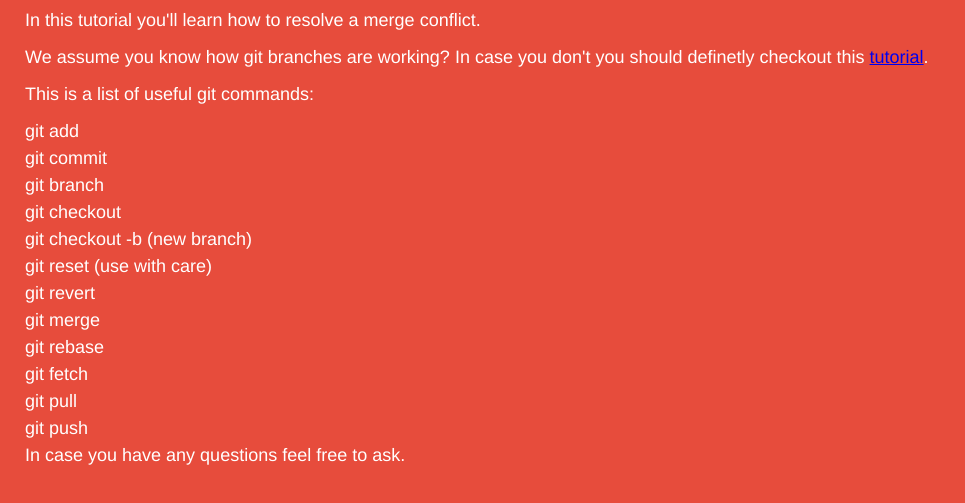
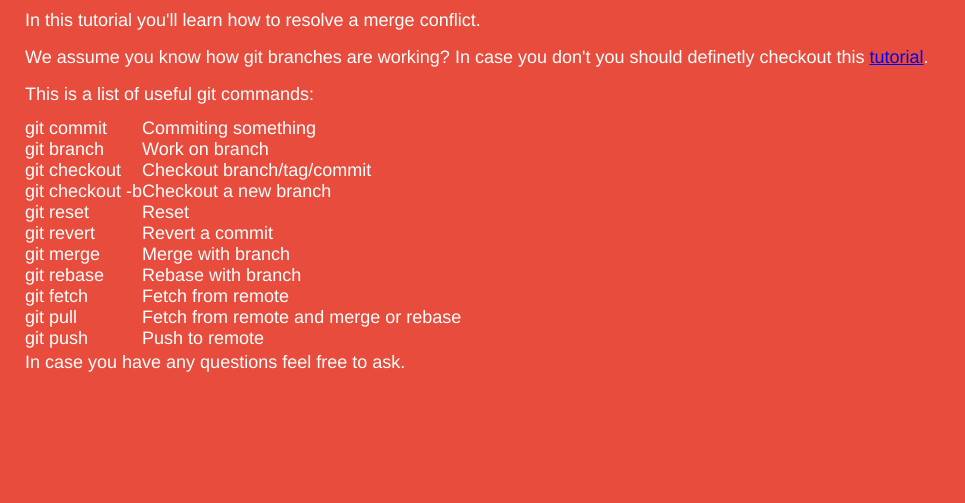
Before and after one commit to 9elements/academy-merge-conflict, a plain HTML site: page index.html in a window 1280 px wide. Shown: the part 73-576 px from the top of the page, without its empty margins (0-965 px from the left). Drawn offline with nearby package versions, Linux system fonts and the light colour scheme.

Commit message:
A really fat commit

```diff
--- a/index.html
+++ b/index.html
@@ -1,6 +1,7 @@
 <html>
   <head>
     <title>9elements Academy - how to resolve a merge conflict</title>
+    <link rel="stylesheet" type="text/css" href="/stylesheets/reset.css" />
     <link rel="stylesheet" type="text/css" href="/stylesheets/application.css" />
     <script type="text/javascript" src="/javascripts/jquery.js"></script>
     <script type="text/javascript" src="/javascripts/application.js"></script>
@@ -17,20 +18,52 @@
     <p>
       This is a list of useful git commands:
     </p>
-    <ul>
-      <li>git add</li>
-      <li>git commit</li>
-      <li>git branch</li>
-      <li>git checkout</li>
-      <li>git checkout -b (new branch)</li>
-      <li>git reset (use with care)</li>
-      <li>git revert</li>
-      <li>git merge</li>
-      <li>git rebase</li>
-      <li>git fetch</li>
-      <li>git pull</li>
-      <li>git push</li>
-    </ul>
+        <table>
+      <tr>
+        <td>git commit</td>
+        <td>Commiting something</td>
+      </tr>
+      <tr>
+        <td>git branch</td>
+        <td>Work on branch</td>
+      </tr>
+      <tr>
+        <td>git checkout</td>
+        <td>Checkout branch/tag/commit</td>
+      </tr>
+      <tr>
+        <td>git checkout -b</td>
+        <td>Checkout a new branch</td>
+      </tr>
+      <tr>
+        <td>git reset</td>
+        <td>Reset</td>
+      </tr>
+      <tr>
+        <td>git revert</td>
+        <td>Revert a commit</td>
+      </tr>
+      <tr>
+        <td>git merge</td>
+        <td>Merge with branch</td>
+      </tr>
+      <tr>
+        <td>git rebase</td>
+        <td>Rebase with branch</td>
+      </tr>
+      <tr>
+        <td>git fetch</td>
+        <td>Fetch from remote</td>
+      </tr>
+      <tr>
+        <td>git pull</td>
+        <td>Fetch from remote and merge or rebase</td>
+      </tr>
+      <tr>
+        <td>git push</td>
+        <td>Push to remote</td>
+      </tr>
+    </table>
     <p>
       In case you have any questions feel free to ask.
     </p>
--- a/stylesheets/application.css
+++ b/stylesheets/application.css
@@ -1,52 +1,3 @@
-/* http://meyerweb.com/eric/tools/css/reset/
-   v2.0 | 20110126
-   License: none (public domain)
-*/
-
-html, body, div, span, applet, object, iframe,
-h1, h2, h3, h4, h5, h6, p, blockquote, pre,
-a, abbr, acronym, address, big, cite, code,
-del, dfn, em, img, ins, kbd, q, s, samp,
-small, strike, strong, sub, sup, tt, var,
-b, u, i, center,
-dl, dt, dd, ol, ul, li,
-fieldset, form, label, legend,
-table, caption, tbody, tfoot, thead, tr, th, td,
-article, aside, canvas, details, embed,
-figure, figcaption, footer, header, hgroup,
-menu, nav, output, ruby, section, summary,
-time, mark, audio, video {
-  margin: 0;
-  padding: 0;
-  border: 0;
-  font-size: 100%;
-  font: inherit;
-  vertical-align: baseline;
-}
-/* HTML5 display-role reset for older browsers */
-article, aside, details, figcaption, figure,
-footer, header, hgroup, menu, nav, section {
-  display: block;
-}
-body {
-  line-height: 1;
-}
-ol, ul {
-  list-style: none;
-}
-blockquote, q {
-  quotes: none;
-}
-blockquote:before, blockquote:after,
-q:before, q:after {
-  content: '';
-  content: none;
-}
-table {
-  border-collapse: collapse;
-  border-spacing: 0;
-}
-
 /*
   Adding typical flat UI colors
 */
--- /dev/null
+++ b/stylesheets/reset.css
@@ -0,0 +1,102 @@
+/*
+html5doctor.com Reset Stylesheet
+v1.6.1
+Last Updated: 2010-09-17
+Author: Richard Clark - http://richclarkdesign.com
+Twitter: @rich_clark
+*/
+
+html, body, div, span, object, iframe,
+h1, h2, h3, h4, h5, h6, p, blockquote, pre,
+abbr, address, cite, code,
+del, dfn, em, img, ins, kbd, q, samp,
+small, strong, sub, sup, var,
+b, i,
+dl, dt, dd, ol, ul, li,
+fieldset, form, label, legend,
+table, caption, tbody, tfoot, thead, tr, th, td,
+article, aside, canvas, details, figcaption, figure,
+footer, header, hgroup, menu, nav, section, summary,
+time, mark, audio, video {
+    margin:0;
+    padding:0;
+    border:0;
+    outline:0;
+    font-size:100%;
+    vertical-align:baseline;
+    background:transparent;
+}
+
+body {
+    line-height:1;
+}
+
+article,aside,details,figcaption,figure,
+footer,header,hgroup,menu,nav,section {
+    display:block;
+}
+
+nav ul {
+    list-style:none;
+}
+
+blockquote, q {
+    quotes:none;
+}
+
+blockquote:before, blockquote:after,
+q:before, q:after {
+    content:'';
+    content:none;
+}
+
+a {
+    margin:0;
+    padding:0;
+    font-size:100%;
+    vertical-align:baseline;
+    background:transparent;
+}
+
+/* change colours to suit your needs */
+ins {
+    background-color:#ff9;
+    color:#000;
+    text-decoration:none;
+}
+
+/* change colours to suit your needs */
+mark {
+    background-color:#ff9;
+    color:#000;
+    font-style:italic;
+    font-weight:bold;
+}
+
+del {
+    text-decoration: line-through;
+}
+
+abbr[title], dfn[title] {
+    border-bottom:1px dotted;
+    cursor:help;
+}
+
+table {
+    border-collapse:collapse;
+    border-spacing:0;
+}
+
+/* change border colour to suit your needs */
+hr {
+    display:block;
+    height:1px;
+    border:0;
+    border-top:1px solid #cccccc;
+    margin:1em 0;
+    padding:0;
+}
+
+input, select {
+    vertical-align:middle;
+}
```
Also changed, not shown: javascripts/jquery-v2.1.1.min.js (renamed from javascripts/jquery.js).
